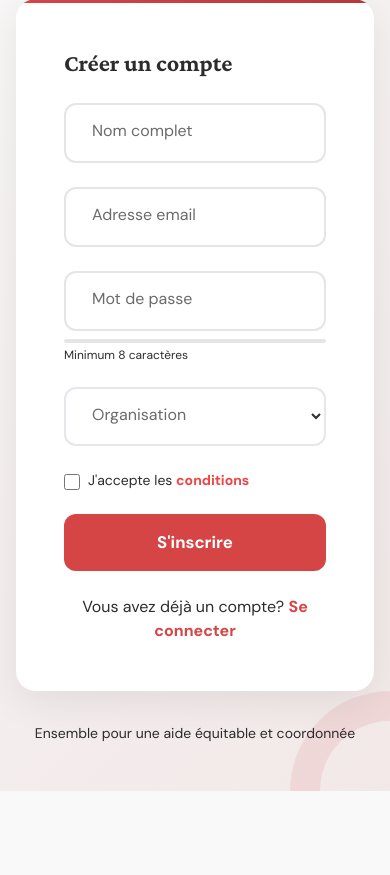
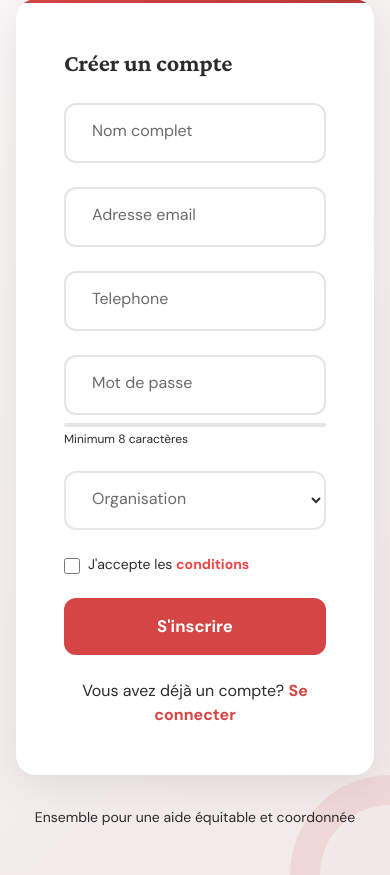
Before and after one commit to yacineLaribi/croissant-rouge, a Django app: page /signup/ in a window 390 px wide. Shown: the part 341-1216 px from the top of the page. Before the commit the page ends 1132 px from the top, so only its background shows below. Run offline with Django 5.2, Linux system fonts and the light colour scheme; some libraries are stand-ins or nearby versions.

Commit message:
fixed the phone num bug + fixing template

```diff
--- a/core/models.py
+++ b/core/models.py
@@ -35,7 +35,7 @@ class CustomUser(AbstractUser):
     # override username (keep it but disable usage)
     username = models.CharField(max_length=255, blank=True, null=True, unique=False)
 
-    phone = models.IntegerField(blank=True,null=True)
+    phone = models.CharField(max_length=15,blank=True,null=True)
 
     email = models.EmailField(unique=True)
 
--- a/core/templates/signup.html
+++ b/core/templates/signup.html
@@ -193,7 +193,10 @@
                         <input type="email" id="email" name="email" placeholder=" " required>
                         <label for="email">Adresse email</label>
                     </div>
-
+                    <div class="input-group">
+                        <input type="phone" id="phone" name="phone" placeholder=" " required>
+                        <label for="phone">Telephone</label>
+                    </div>
                     <div class="input-group">
                         <input type="password" id="password" name="password" placeholder=" " required minlength="8">
                         <label for="password">Mot de passe</label>
--- a/core/views.py
+++ b/core/views.py
@@ -117,6 +117,7 @@ def dashboard(request):
 def signup_view(request):
     if request.method == 'POST':
         email = request.POST.get('email')
+        phone = request.POST.get('phone')
         password = request.POST.get('password')
         fullname = request.POST.get('fullname')
         organisation = request.POST.get('organisation')
```
